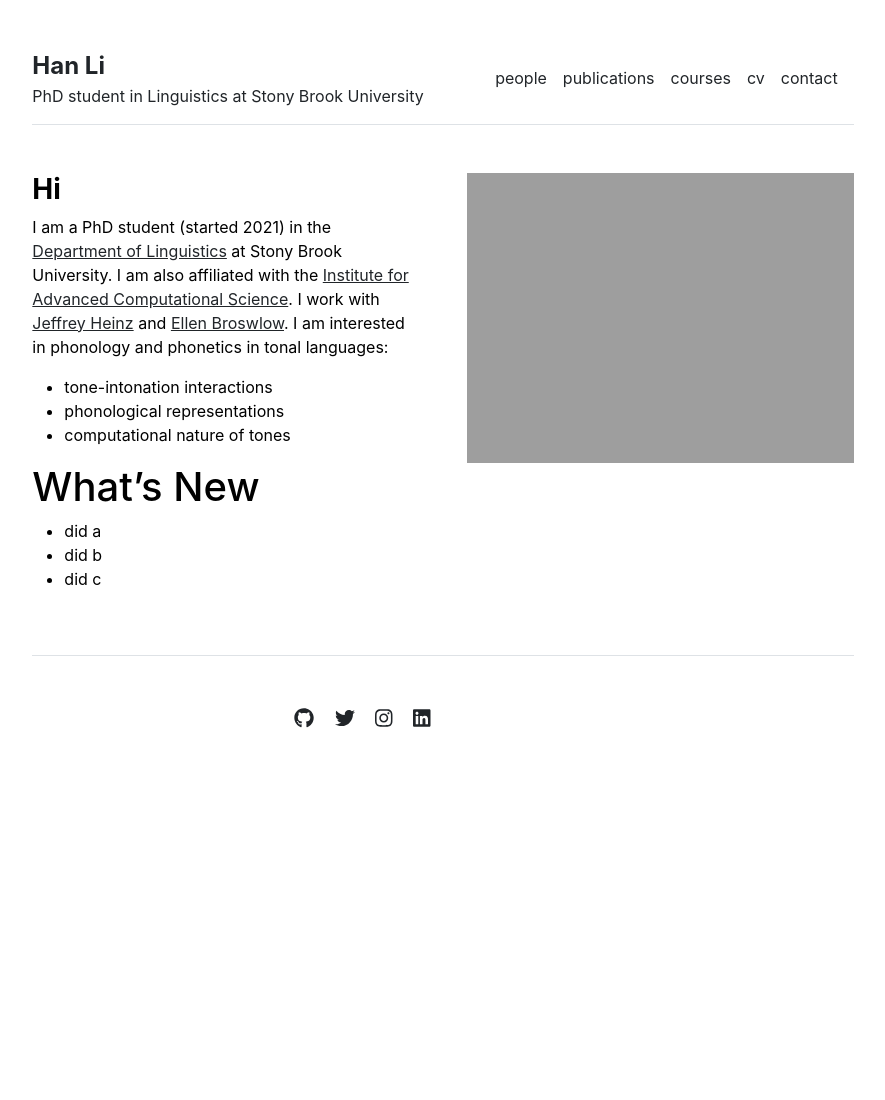
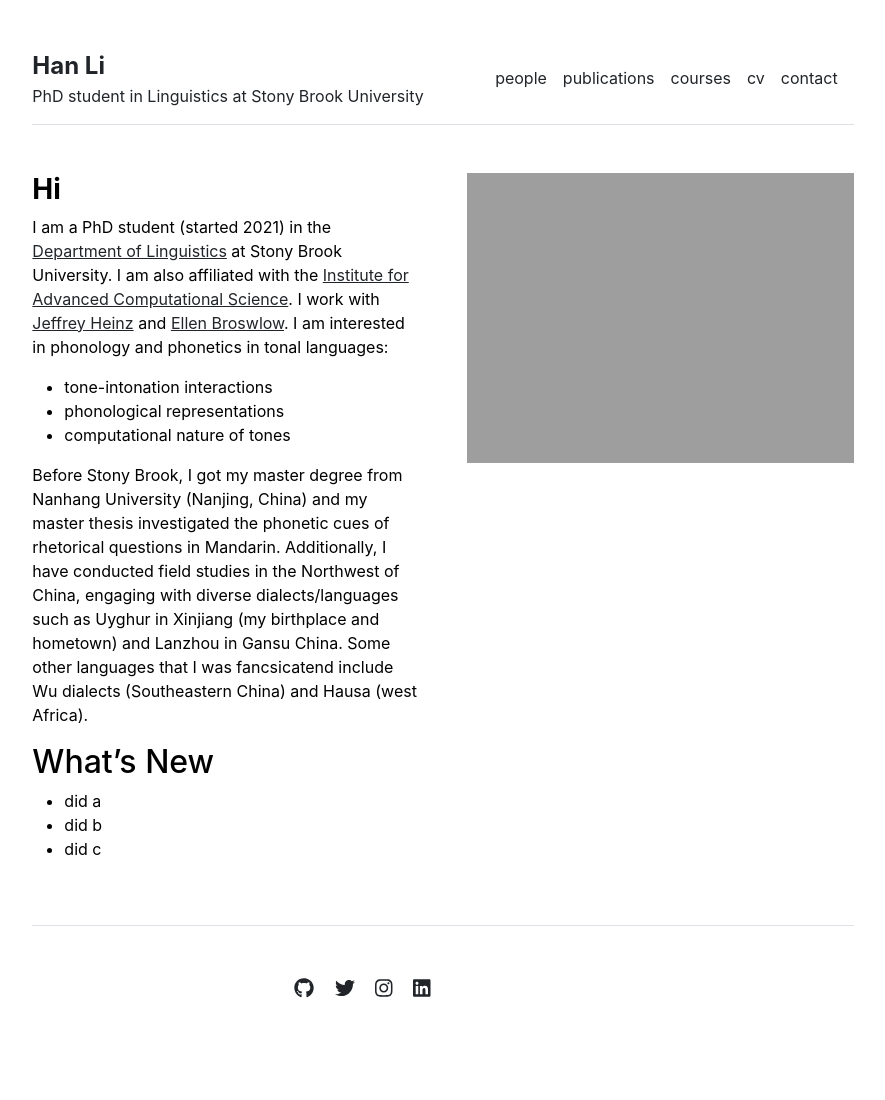
Before and after one commit to lihan829/lihan829.github.io, a Jekyll site: the page built from index.md, in a window 1280 px wide. Shown: the whole page, without its empty margins (197-1082 px from the left). Built offline with Jekyll 4.4.1, drawn with Linux system fonts in a browser that asks for light colours; before the commit the page ends 900 px from its top, so only the background shows below that.

Commit message:
Update index.md

```diff
--- a/index.md
+++ b/index.md
@@ -7,7 +7,9 @@
 - phonological representations
 - computational nature of tones
 
-# What's New
+Before Stony Brook, I got my master degree from Nanhang University (Nanjing, China) and my master thesis investigated the phonetic cues of rhetorical questions in Mandarin. Additionally, I have conducted field studies in the Northwest of China, engaging with diverse dialects/languages such as Uyghur in Xinjiang (my birthplace and hometown) and Lanzhou in Gansu China. Some other languages that I was fancsicatend include Wu dialects (Southeastern China) and Hausa (west Africa).
+
+## What's New
 - did a
 - did b
 - did c
```
